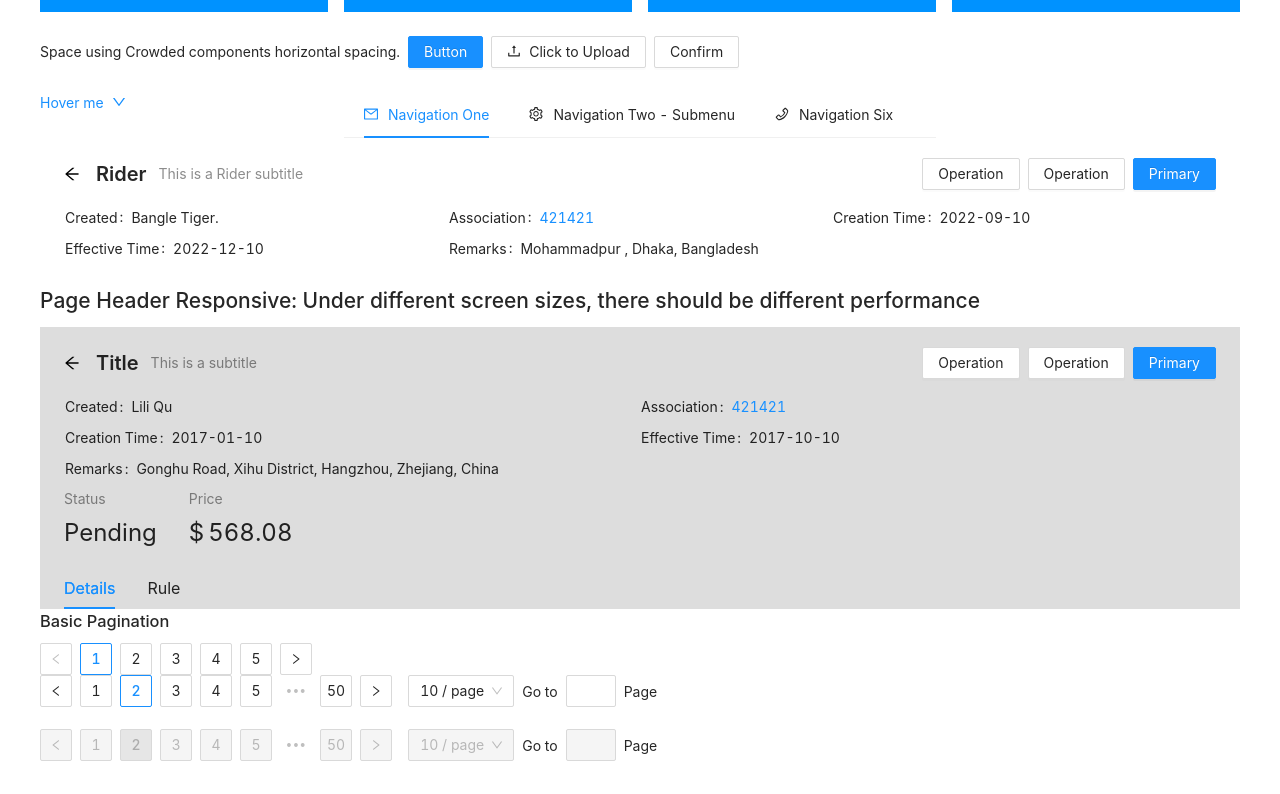
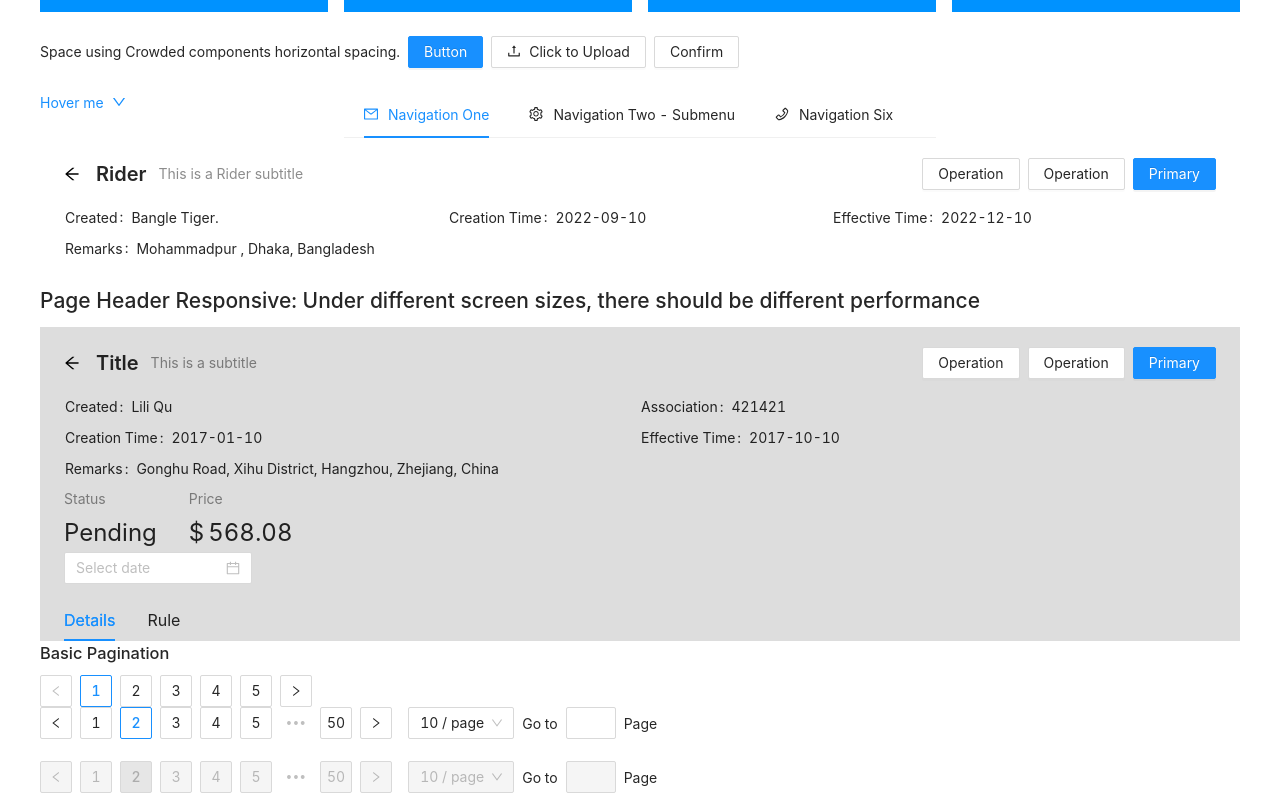
Before and after one commit to xBoot101/adam, a React (Create React App) app: page / in a window 1280 px wide. Shown: the part 1216-2010 px from the top of the page. Before the commit the page ends 1978 px from the top, so only its background shows below. Built offline with nearby package versions, Linux system fonts and the light colour scheme.

Commit message:
Back top button added.

```diff
--- a/src/pages/Home.js
+++ b/src/pages/Home.js
@@ -10,6 +10,7 @@ import {
 	SmileOutlined,
 	TwitterOutlined,
 	UploadOutlined,
+	VerticalAlignTopOutlined,
 } from '@ant-design/icons';
 import {
 	Button,
@@ -30,6 +31,8 @@ import {
 	Pagination,
 	Steps,
 	message,
+	DatePicker,
+	BackTop,
 } from 'antd';
 import './Home.scss';
 
@@ -52,9 +55,7 @@ const { Step } = Steps;
 const renderContent = (column = 2) => (
 	<Descriptions size='small' column={column}>
 		<Descriptions.Item label='Created'>Lili Qu</Descriptions.Item>
-		<Descriptions.Item label='Association'>
-			<a>421421</a>
-		</Descriptions.Item>
+		<Descriptions.Item label='Association'>421421</Descriptions.Item>
 		<Descriptions.Item label='Creation Time'>2017-01-10</Descriptions.Item>
 		<Descriptions.Item label='Effective Time'>2017-10-10</Descriptions.Item>
 		<Descriptions.Item label='Remarks'>
@@ -340,9 +341,7 @@ const Home = () => {
 						<Descriptions.Item label='Created'>
 							Bangle Tiger.
 						</Descriptions.Item>
-						<Descriptions.Item label='Association'>
-							<a>421421</a>
-						</Descriptions.Item>
+
 						<Descriptions.Item label='Creation Time'>
 							2022-09-10
 						</Descriptions.Item>
@@ -380,8 +379,25 @@ const Home = () => {
 				}
 			>
 				<Content extra={extraContent}>{renderContent()}</Content>
+				<DatePicker />
 			</PageHeader>
 			<h3>Basic Pagination</h3>
+			<BackTop>
+				<div
+					style={{
+						height: 40,
+						width: 40,
+						lineHeight: '40px',
+						borderRadius: 4,
+						backgroundColor: '#1088e9',
+						color: '#fff',
+						textAlign: 'center',
+						fontSize: 20,
+					}}
+				>
+					<VerticalAlignTopOutlined />
+				</div>
+			</BackTop>
 			<Pagination defaultCurrent={1} total={50} />
 
 			<Pagination
```
